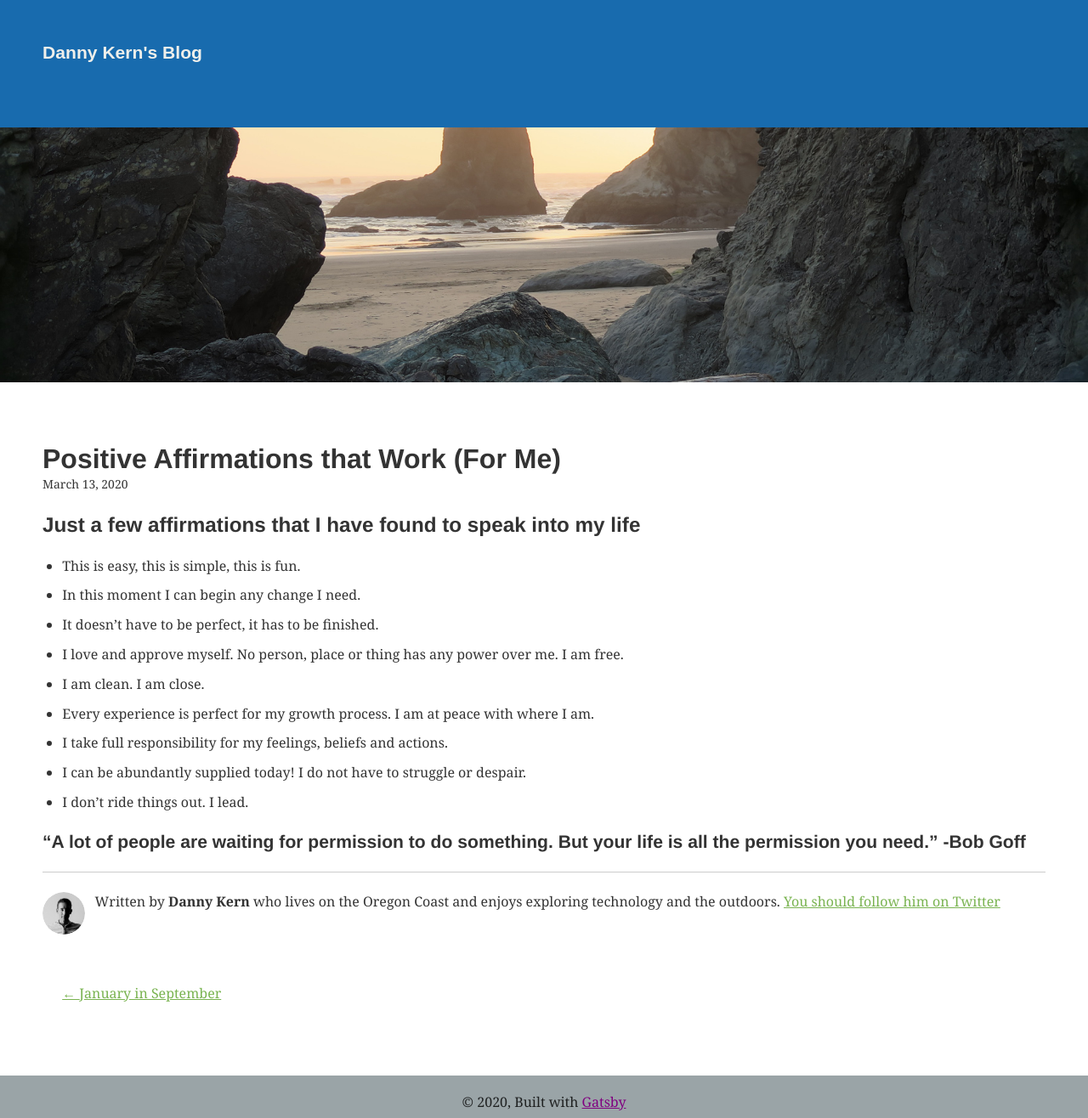
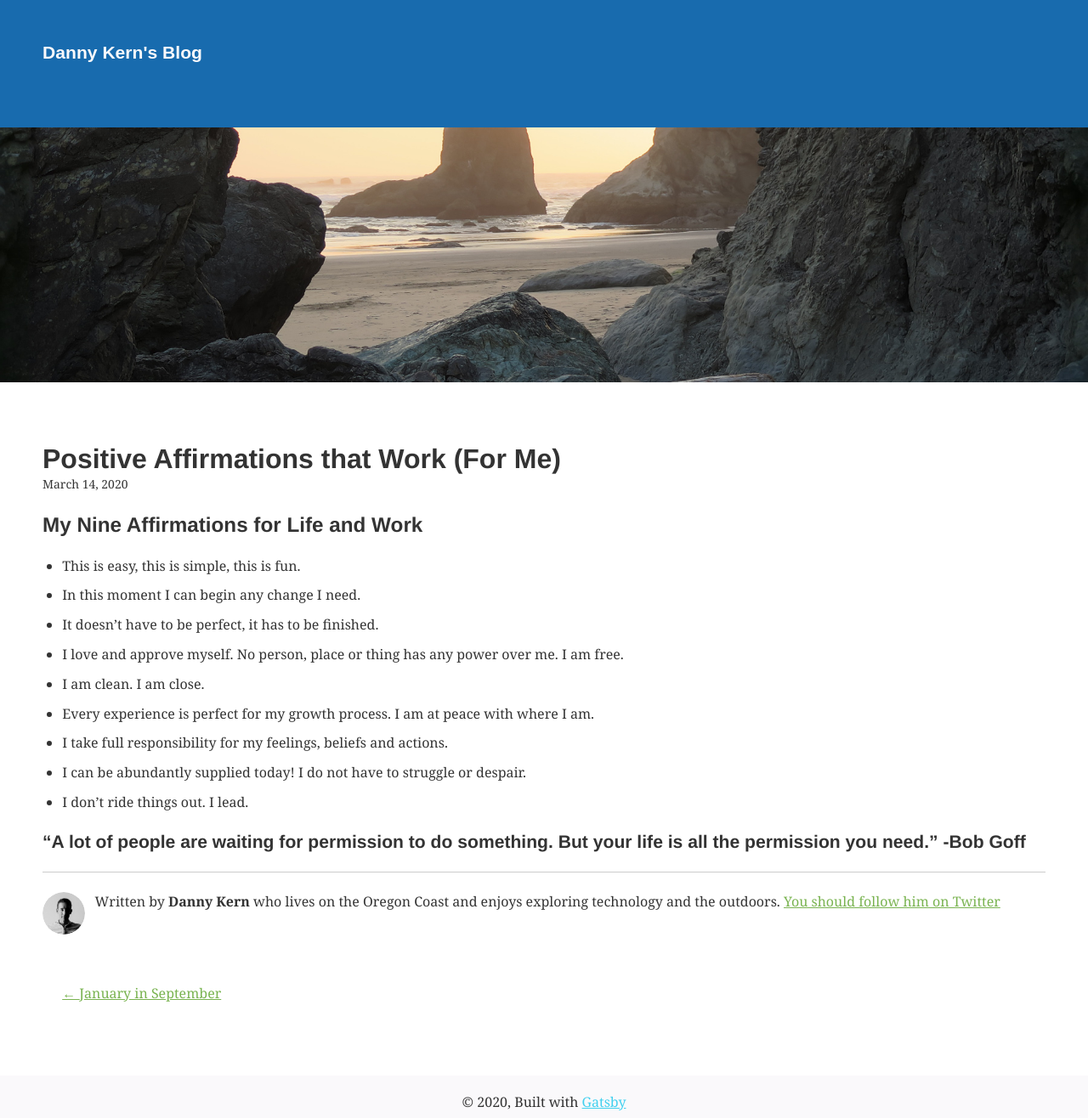
Before and after one commit to dkernGit/dk-gatsby-blog, a Gatsby site: page /my-second-post/ in a window 1280 px wide. Shown: the whole page at 85% size. Built offline with nearby package versions, Linux system fonts and the light colour scheme; Gatsby itself is replaced by a stand-in of ours; some packages are replaced by stand-ins of ours.

Commit message:
Update blog posts and slight color theme changes

```diff
--- a/content/blog/my-second-post/index.md
+++ b/content/blog/my-second-post/index.md
@@ -1,10 +1,10 @@
 ---
 title: Positive Affirmations that Work (For Me)
-date: "2020-03-13T18:47:40.000Z"
-description: Just a few affirmations that I have found to speak into my life
+date: "2020-03-14T18:47:40.000Z"
+description: Nine affirmations that I have found beneficial to speak regularly into my life.
 ---
 
-## Just a few affirmations that I have found to speak into my life
+## My Nine Affirmations for Life and Work
 
 - This is easy, this is simple, this is fun.
 - In this moment I can begin any change I need.
--- a/content/blog/new-beginnings/index.md
+++ b/content/blog/new-beginnings/index.md
@@ -1,7 +1,7 @@
 ---
 title: January in September
 date: "2020-03-13T16:39:58.000Z"
-description: In September 2019 I followed a month long challenge that Jon Acuff put on called September-January where you treat the month on September like a new beginning to the year and focus on achieving a single goal by tracking progress each day.
+description: In September 2019 I followed a month long challenge that Jon Acuff put on called September-January where you treat the month of September like a new beginning to the year and focus on achieving a single goal by tracking progress each day.
 ---
 
 In September 2019 I followed a month long challenge that Jon Acuff put on called September-January where you treat the month of September like a new beginning to the year and focus on achieving a single goal by tracking progress each day.
--- a/src/components/layout.module.css
+++ b/src/components/layout.module.css
@@ -7,7 +7,7 @@
 
 .header {
   background-color: #186bae;
-  color: #efefeb;
+  color: #faf9fb;
   padding: 50px;
   grid-column: 1 / -1;
 }
@@ -39,10 +39,10 @@
 
 .footer {
   grid-column: 1 / -1;
-  background-color: #9aa4a7;
+  background-color: #faf9fb;
   padding: 20px;
 }
 
 .footer a {
-  color: purple;
+  color: #41d0ef;
 }
```
